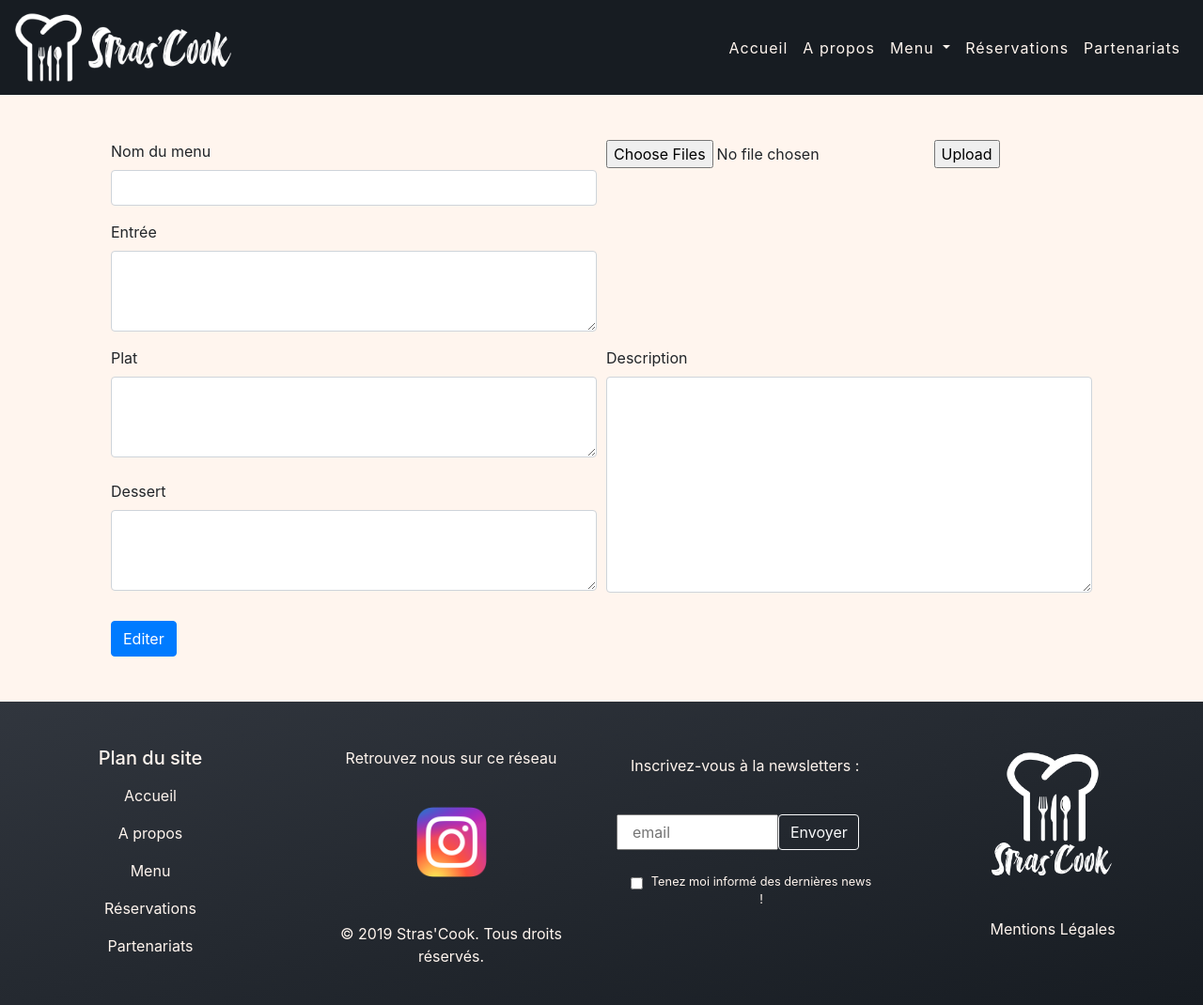
After one commit to sxeseb/Strasbourg-0219-PHP-StraCook, a PHP site: template src/View/Admin/menuadd.html.twig in a window 1280 px wide. The commit adds this page. Shown: the whole page at 94% size. Run offline with PHP 8.4, Linux system fonts and the light colour scheme; the template is opened without the code that fills it, so the values that code supplies are empty; a stand-in replaces the project's code that opens the database connection; some libraries are stand-ins or nearby versions; some web fonts are replaced.

Commit message:
creation de l'admin menu

```diff
--- /dev/null
+++ b/src/View/Admin/menuadd.html.twig
@@ -0,0 +1,84 @@
+{% extends 'layout.html.twig' %}
+
+{% block title %}
+    EditMenu
+{% endblock %}
+
+{% block content %}
+    <div class="container p-5">
+    <form method= "post" action="/menu/addMenu/ ">
+        <div class="form-row">
+            <div class="form-group col-md-6">
+                <label for="menu_name">Nom du menu</label>
+                <input name="menu_name" type="text" class="form-control" id="menu_name"
+                       value="{% if menu.name %}{{ menu.name }}{% endif %}">
+                {% if errors.menu_name %}
+                    <small id="menu_name_help" class="form-text text-danger">{{ errors.menu_name }}</small>
+                {% endif %}
+            </div>
+
+            <div class="form-group col-md-6">
+                    <input type="file" name="fichier[]" multiple="multiple"/>
+                    <input type="submit" name="submit" id="submit" value="Upload" />
+
+                <div class="container pt-2">
+                    <div class="row">
+                        {% for menu in menus %}
+                        <div class="col-md-6 col-md-4">
+                            <div class="thumbnail">
+                                <img src="{{ menu.img_src }}" class="img-thumbnail" alt="img_menu">
+                                <div class = "caption pt-2">
+                                    <form method="POST" action="">
+                                        <input type="hidden" name="image" value="<?= $value; ?>">
+                                        <button type="submit" name="delete"
+                                                class="btn btn-outline-warning">Supprimer</button>
+                                    </form>
+                                </div>
+                            </div>
+                        </div>
+                        {% endfor %}
+                    </div>
+                </div>
+            </div>
+        </div>
+        <div class="form-row">
+            <div class="form-group col-md-6">
+                <label for="entree">Entrée</label>
+                <textarea name="menu_starter" type="text" class="form-control" id="entree" rows="3"
+                >{% if menu.starter %}{{ menu.starter }}{% endif %}</textarea>
+                {% if errors.menu_starter %}
+                    <small id="menu_starter_help" class="form-text text-danger">{{ errors.menu_starter }}</small>
+                {% endif %}
+            </div>
+        </div>
+        <div class="form-row">
+            <div class="form-group col-md-6">
+                <label for="plat">Plat</label>
+                <textarea name="menu_main_course" type="text" class="form-control" id="plat" rows="3"
+                >{% if menu.main_course %}{{ menu.main_course }}{% endif %}</textarea>
+                {% if errors.menu_main_course %}
+                    <small id="menu_main_course_help" class="form-text text-danger">{{ errors.menu_main_course }}</small>
+                {% endif %}
+                <div class="form-group pt-4">
+                <label for="dessert">Dessert</label>
+                <textarea name="menu_dessert" type="text" class="form-control" id="dessert" rows="3"
+                >{% if menu.dessert %}{{ menu.dessert }}{% endif %}</textarea>
+                {% if errors.menu_dessert %}
+                    <small id="menu_menu_dessert_help" class="form-text text-danger">{{ errors.menu_dessert }}</small>
+                {% endif %}
+                </div>
+            </div>
+            <div class="form-group col-md-6">
+                <label for="description">Description</label>
+                <textarea name="menu_description" type="text" class="form-control" id="description" rows="9"
+                >{% if menu.description %}{{ menu.description }}{% endif %}</textarea>
+                {% if errors.menu_description %}
+                    <small id="menu_menu_description_help" class="form-text text-danger">{{ errors.menu_description }}</small>
+                {% endif %}
+        </div>
+        </div>
+        <button type="submit" class="btn btn-primary" href="/menu/addMenu/">Editer</button>
+    </form>
+    </div>
+
+{% endblock %}
```
Also changed, not shown: src/Controller/MenuController.php (+27 -1 lines), src/Model/MenuManager.php (+15 -0 lines), src/View/Admin/menu.html.twig (+7 -2 lines).
